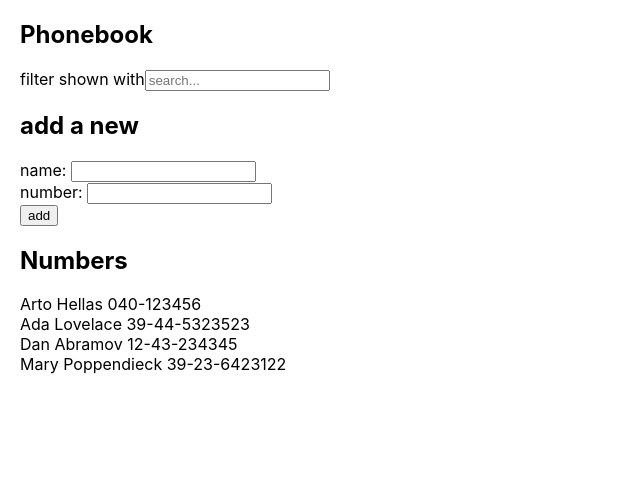
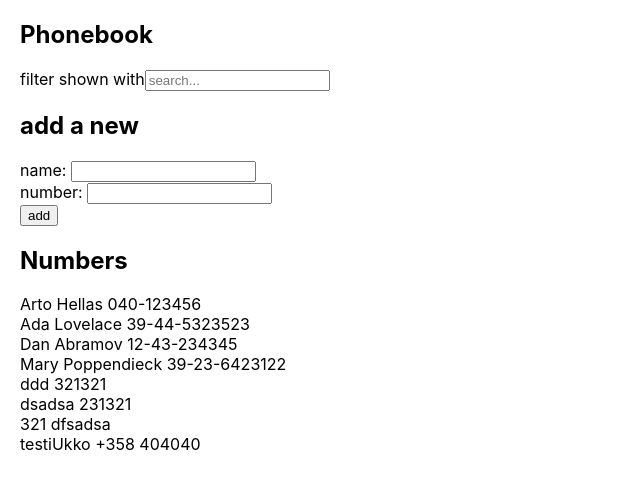
Before and after one commit to Jyddys/FullStackOpen2023, a React (Create React App) app in the folder part2/puhelinluettelo/: page / in a window 1280 px wide. Shown: the top 488 px of the page, without its empty margins (0-640 px from the left). Built offline with nearby package versions, Linux system fonts and the light colour scheme; data requests are answered from the project's data file.

Commit message:
puhelinluettelo step7 done

```diff
--- a/part2/puhelinluettelo/db.json
+++ b/part2/puhelinluettelo/db.json
@@ -1,5 +1,5 @@
 {
-  "persons":[
+  "persons": [
     {
       "name": "Arto Hellas",
       "number": "040-123456",
@@ -19,6 +19,26 @@
       "name": "Mary Poppendieck",
       "number": "39-23-6423122",
       "id": 4
+    },
+    {
+      "name": "ddd",
+      "number": "321321",
+      "id": 5
+    },
+    {
+      "name": "dsadsa",
+      "number": "231321",
+      "id": 6
+    },
+    {
+      "name": "321",
+      "number": "dfsadsa",
+      "id": 7
+    },
+    {
+      "name": "testiUkko",
+      "number": "+358 404040",
+      "id": 8
     }
   ]
 }
--- a/part2/puhelinluettelo/src/App.js
+++ b/part2/puhelinluettelo/src/App.js
@@ -21,7 +21,6 @@ const App = () => {
 
   const addPerson = (event) => {
     event.preventDefault()
-
     const personObj = {
       name: newName,
       number: newNumber
@@ -32,10 +31,13 @@ const App = () => {
     return
    }
 
-    setPersons([...persons, personObj])
-    setNewName('')
-    setNewNumber('')
-
+    axios
+    .post('http://localhost:3001/persons', personObj)
+    .then(response => {
+      setPersons([...persons, response.data])
+      setNewName('')
+      setNewNumber('')
+    })
   }
 
   const handleNameChange = (event) => {
```
